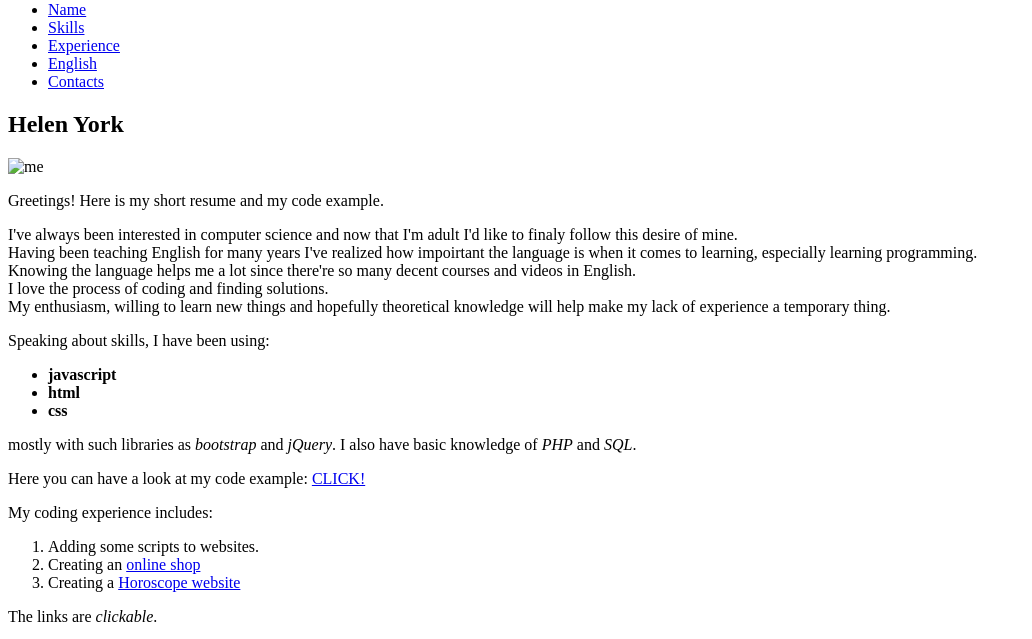
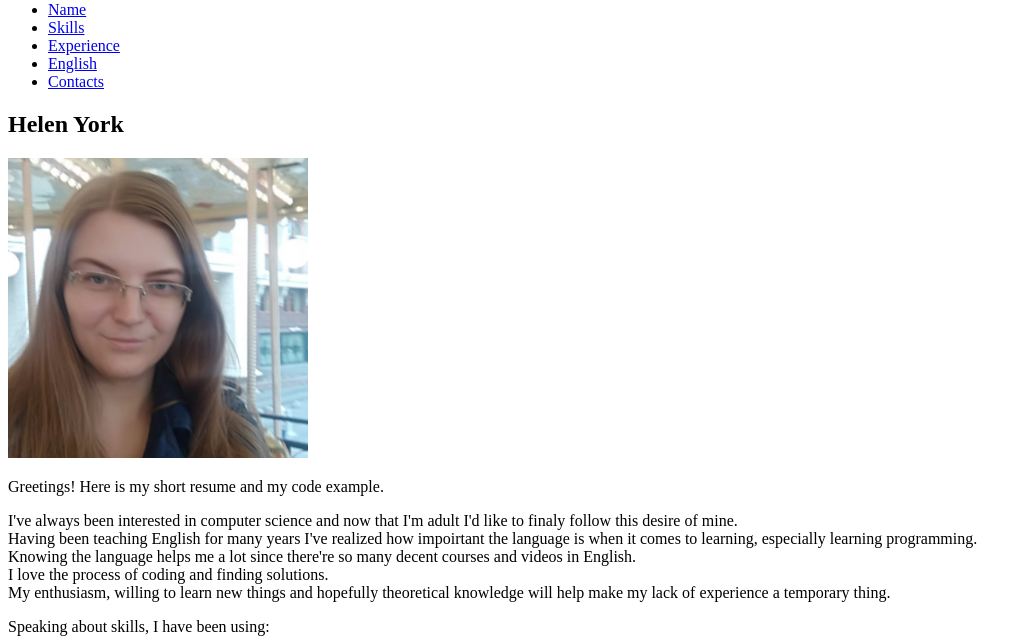
Before and after one commit to LenaYork/rsschool-cv-old, a plain HTML site: page index.html in a window 1280 px wide. Shown: the part 79-718 px from the top of the page, without its empty margins (0-1032 px from the left). Drawn offline with Linux system fonts and the light colour scheme.

Commit message:
add photo

```diff
--- a/index.html
+++ b/index.html
@@ -22,7 +22,7 @@
       <main>
 	  <section class="name" id="name">
 		  <h2>Helen York</h2>
-		  <img src="me.jpg" alt="me" width="300px">
+		  <img src="media/me.jpg" alt="me" width="300px">
 		  <p>Greetings! Here is my short resume and my code example.</p>
 		  <p>I've always been interested in computer science and now that I'm adult I'd like to finaly follow this desire of mine. <br>
 		  Having been teaching English for many years I've realized how impoirtant the language is when it comes to learning,
```
